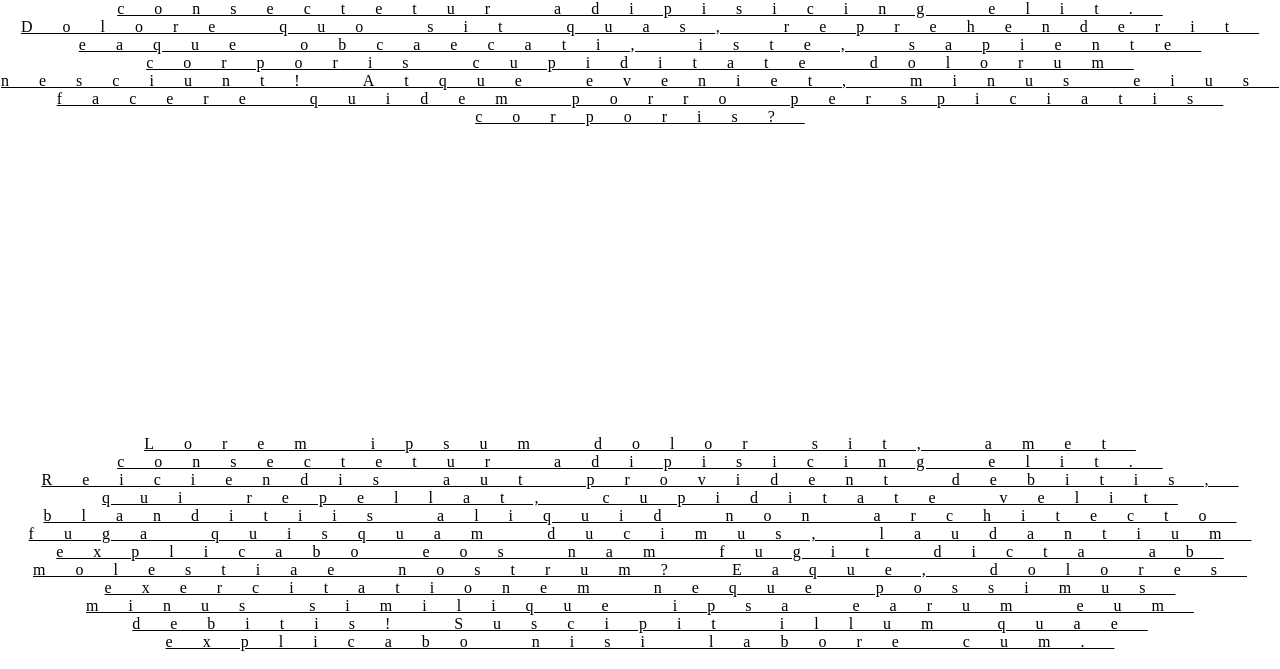
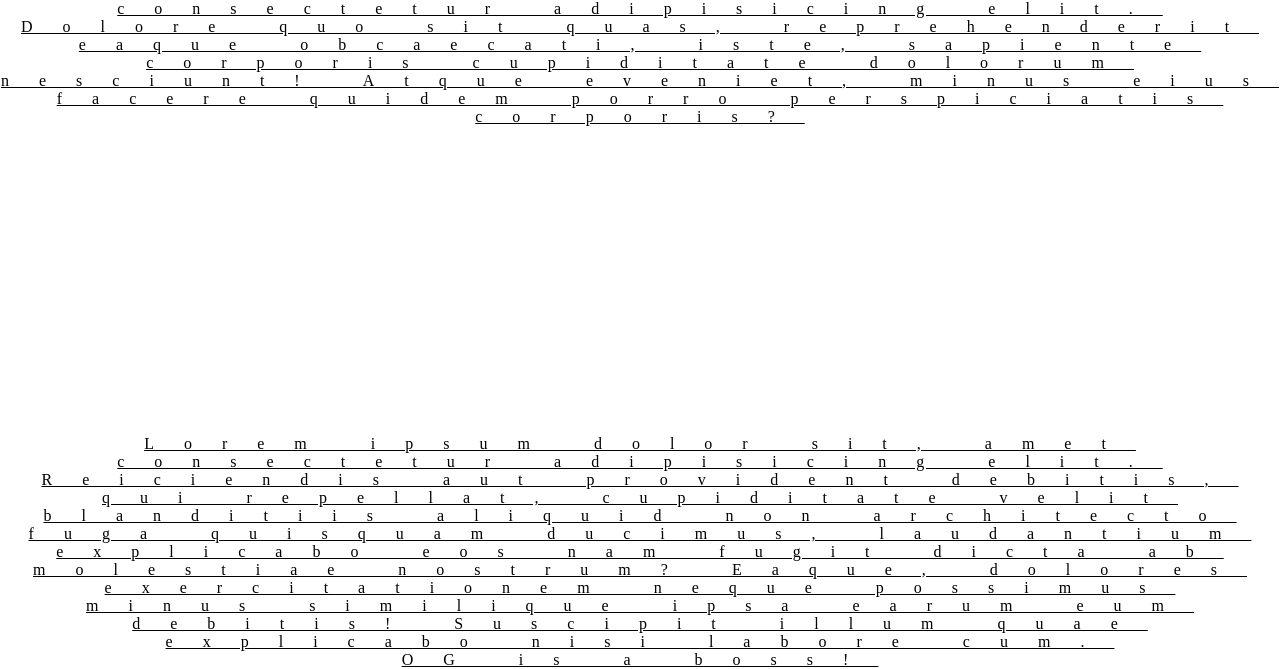
Before and after one commit to RejoiceHart/Github-flow, a website: page src/index.html in a window 1280 px wide. Shown: the part 365-1034 px from the top of the page. Drawn offline with Linux system fonts and the light colour scheme.

Commit message:
added a paragraph

```diff
--- a/src/index.html
+++ b/src/index.html
@@ -14,5 +14,6 @@
     <section>
         <p>Lorem ipsum dolor sit, amet consectetur adipisicing elit. Reiciendis aut provident debitis, qui repellat, cupiditate velit blanditiis aliquid non architecto fuga quisquam ducimus, laudantium explicabo eos nam fugit dicta ab molestiae nostrum? Eaque, dolores exercitationem neque possimus minus similique ipsa earum eum debitis! Suscipit illum quae explicabo nisi labore cum.</p>
     </section>
+    <p>OG is a boss!</p>
 </body>
 </html>
```
